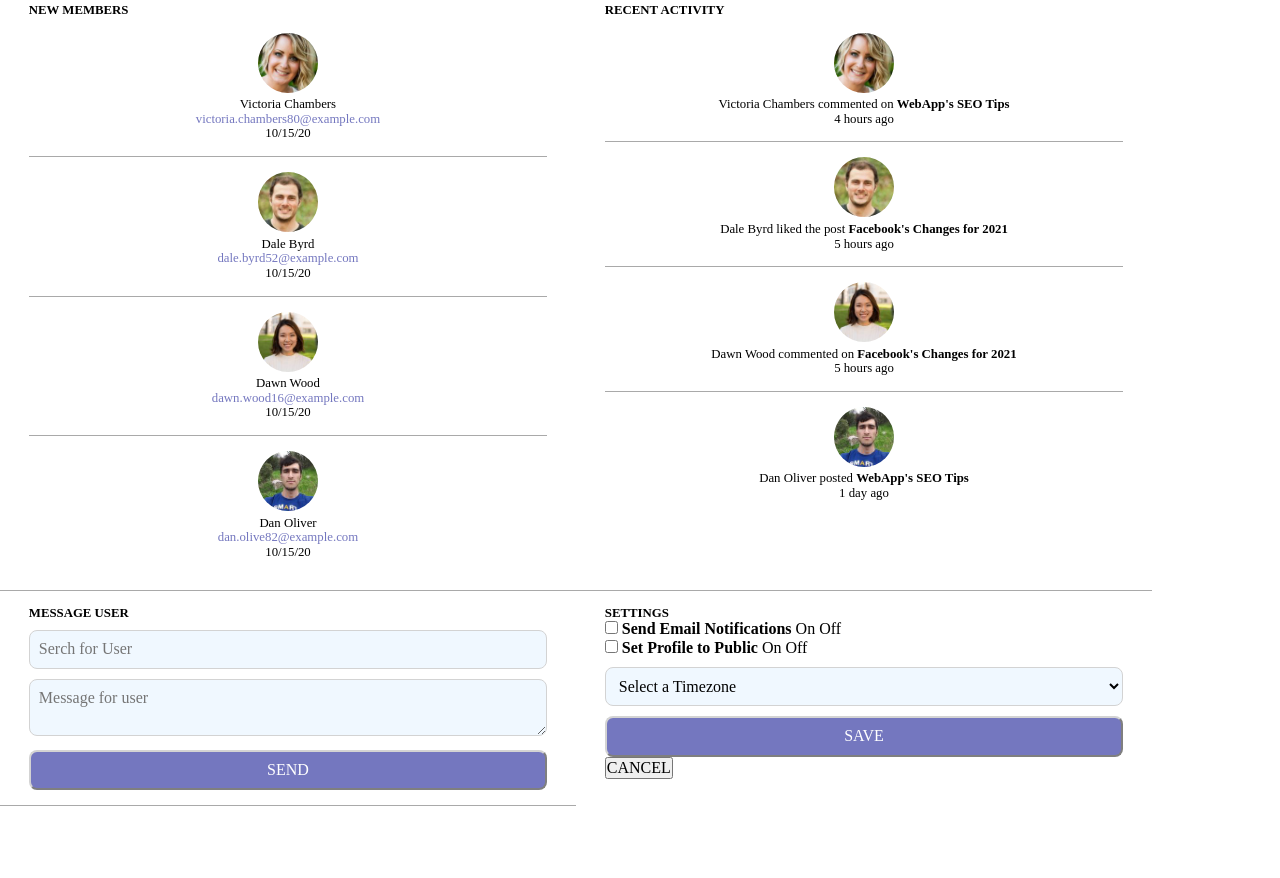
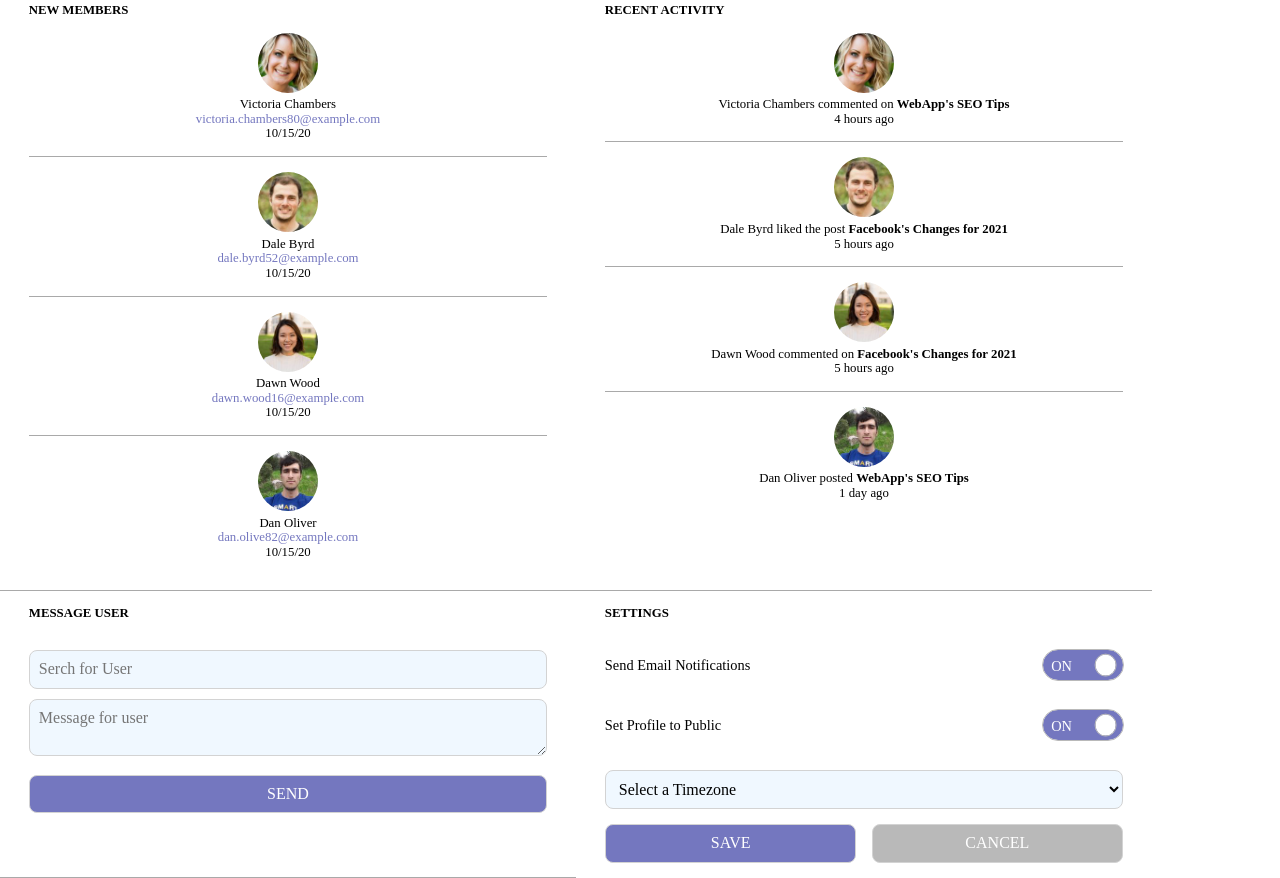
Before and after one commit to chiaki-yamada/web-app-dashboard, a plain HTML site: page index.html in a window 1280 px wide. Shown: the part 1368-2246 px from the top of the page. Before the commit the page ends 2174 px from the top, so only its background shows below. Drawn offline with nearby package versions, Linux system fonts and the light colour scheme.

Commit message:
Updated css

```diff
--- a/css/style.css
+++ b/css/style.css
@@ -139,7 +139,6 @@ main {
   margin-top: 10px;
 }
 
-
 /* ---------------social stats-------------*/
 .social-container {
   display: flex;
@@ -172,7 +171,6 @@ main {
   width: 50px;
   height: 50px;
   border-radius: 50%;
-  display: flex;
   position: relative;
   margin-right: 15px;
 }
@@ -242,15 +240,92 @@ main {
   width: 100%;
   background-color: #7477BF;
   color: white;
-  border-color: lightgray;
+  border: 1px solid lightgray;
   border-radius: 8px;
   padding: 9px;
-  margin-top: 10px;
+  margin-top: 15px;
 }
 
 
+/* ---------------settings-------------*/
 
+.toggle-text {
+  font-size: 0.9rem;
+}
+.setting-item {
+  display: flex;
+  justify-content: space-between;
+  align-items: center;
+  margin-top: 30px;
+}
 
+#toggle-switch {
+  -webkit-appearance: none;
+  position: relative;
+  width: 80px;
+  height: 30px;
+  border-radius: 25px;
+  transition: ease-out .3s;
+  background-color: #7477BF;
+  outline: solid 1px rgb(185, 185, 185);
+  cursor: pointer;
+}
+
+#toggle-switch::before {
+  content: 'ON';
+  font-size: 0.9rem;
+  color: white;
+  position: absolute;
+  top: 25%;
+  left: 10%;
+}
+
+#toggle-switch:checked:before {
+  content: 'OFF';
+  font-size: 0.9rem;
+  color: white;
+  top: 25%;
+  left: 50%;
+}
+
+#toggle-switch::after {
+  content: '';
+  position: absolute;
+  top: 50%;
+  left: 78%;
+  transform: translate(-50%, -50%);
+  border-radius: 50%;
+  height: 1.3rem;
+  width: 1.3rem;
+  background-color: white;
+  outline: solid 1px rgb(185, 185, 185);
+}
+
+#toggle-switch:checked {
+  background-color: rgb(185, 185, 185);
+}
+
+#toggle-switch:checked:after {
+  left: 22%;
+}
+
+.form-field {
+  margin-top: 30px;
+}
+.setting-button {
+  display: flex;
+  justify-content: space-between;
+}
+.button-dosabled {
+  width: 100%;
+  background-color: rgb(185, 185, 185);
+  color: white;
+  border: 1px solid lightgray;
+  border-radius: 8px;
+  padding: 9px;
+  margin-top: 15px;
+  margin-left: 15px;
+}
 
 
 
--- a/index.html
+++ b/index.html
@@ -240,32 +240,14 @@
     <section class="settings">
       <div class="container">
         <h2>SETTINGS</h2>
-        <div class="setting-switch">
-          <div class="switch1">
-            <label class="switch-light switch-candy" onclick="">
-              <input type="checkbox">
-              <strong>Send Email Notifications</strong>
+        <div class="setting-item">
+          <p class="toggle-text">Send Email Notifications</p>
+          <input id="toggle-switch" type="checkbox" name="toggle-switch">
+        </div>
 
-              <span>
-                <span>On</span>
-                <span>Off</span>
-                <a href=""></a>
-              </span>
-            </label>
-          </div>
-
-          <div class="switch2">
-            <label class="switch-light switch-candy" onclick="">
-              <input type="checkbox">
-              <strong>Set Profile to Public</strong>
-
-              <span>
-                <span>On</span>
-                <span>Off</span>
-                <a href=""></a>
-              </span>
-            </label>
-          </div>
+        <div class="setting-item">
+          <p class="toggle-text">Set Profile to Public</p>
+          <input id="toggle-switch" type="checkbox" name="toggle-switch">
         </div>
 
         <select class="form-field" id="timezone">
```
